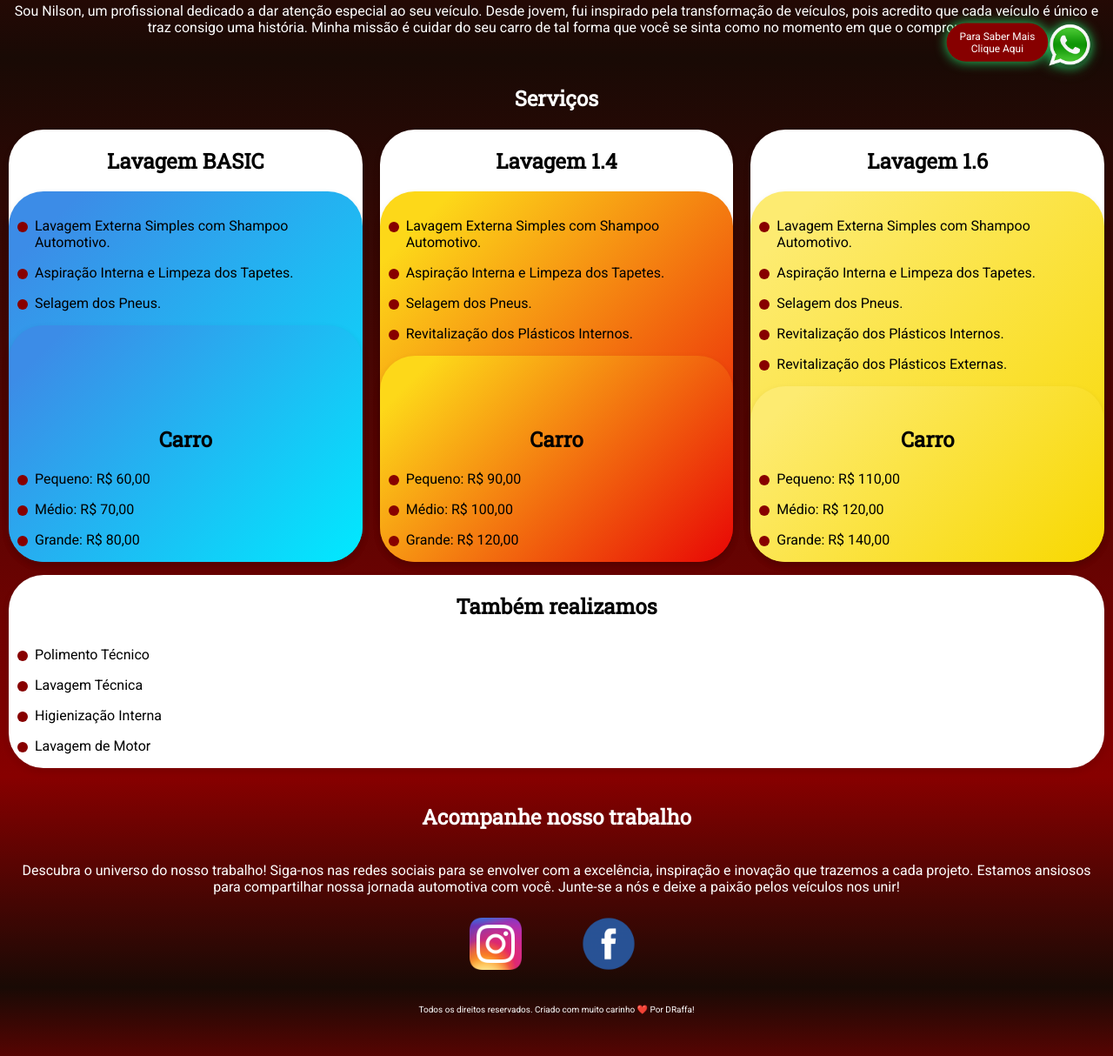
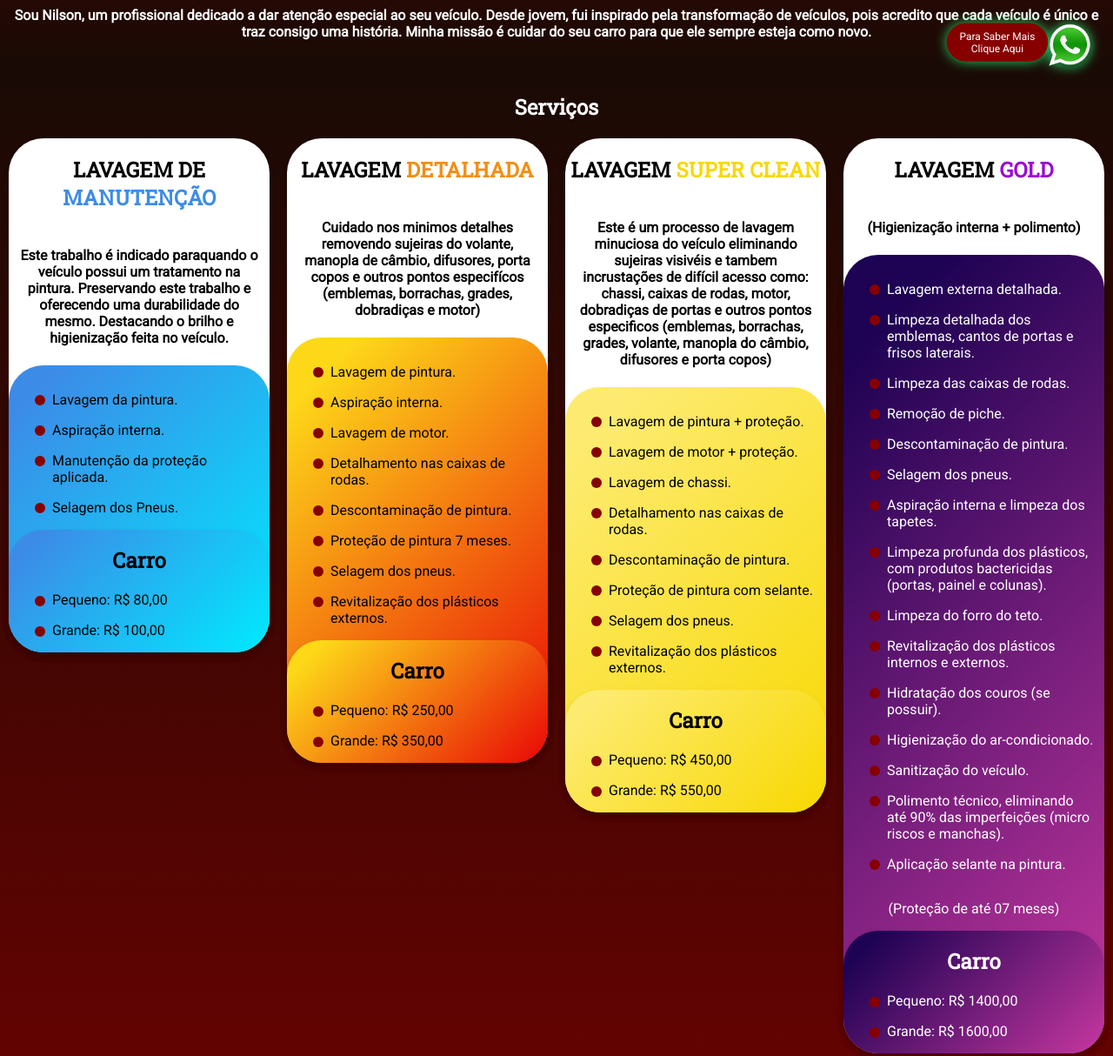
Before and after one commit to DRaffa/Nilson, a plain HTML site: page index.html in a window 1280 px wide. Shown: the part 688-1902 px from the top of the page at 87% size. Drawn offline with Linux system fonts and the light colour scheme; a script that the page names is missing.

Commit message:
Atualizacao Servicoes

```diff
--- a/index.html
+++ b/index.html
@@ -31,24 +31,29 @@
       Studio Automotivo
     </h2>
     <img src="avatar.jpeg" alt="Avatar" class="avatar">
-    <p>
+    <h4>
       Sou Nilson, um profissional dedicado a dar atenção especial ao seu veículo. Desde jovem, fui inspirado pela
       transformação de veículos, pois acredito que cada veículo é único e traz consigo uma história. Minha missão é
-      cuidar do seu carro de tal forma que você se sinta como no momento em que o comprou.
-    </p>
+      cuidar do seu carro para que ele sempre esteja como novo.
+    </h4>
   </div>
 
   <div id="servicos" class="section section2">
     <h2>Serviços</h2>
-    <div class="container"  style="margin-bottom: 40px;">
+    <div class="container" style="margin-bottom: 40px;">
       <div class="box border-box">
         <h2>
-          Lavagem BASIC
+          LAVAGEM DE <span class="basic-color">MANUTENÇÃO</span>
         </h2>
+        <h4>
+          Este trabalho é indicado paraquando o veículo possui um tratamento na pintura. Preservando este trabalho e
+          oferecendo uma durabilidade do mesmo. Destacando o brilho e higienização feita no veículo.
+        </h4>
         <div class="box border-box basic">
           <ul>
-            <li>Lavagem Externa Simples com Shampoo Automotivo.</li>
-            <li>Aspiração Interna e Limpeza dos Tapetes.</li>
+            <li>Lavagem da pintura.</li>
+            <li>Aspiração interna.</li>
+            <li>Manutenção da proteção aplicada.</li>
             <li>Selagem dos Pneus.</li>
           </ul>
 
@@ -57,9 +62,8 @@
               Carro
             </h2>
             <ul style="margin-top: 0;">
-              <li>Pequeno: R$ 60,00</li>
-              <li>Médio: R$ 70,00</li>
-              <li>Grande: R$ 80,00</li>
+              <li>Pequeno: R$ 80,00</li>
+              <li>Grande: R$ 100,00</li>
             </ul>
           </div>
         </div>
@@ -67,14 +71,23 @@
       </div>
       <div class="box border-box">
         <h2>
-          Lavagem 1.4
+          LAVAGEM <span class="media-color">DETALHADA</span>
         </h2>
+        <h4>
+          Cuidado nos minimos detalhes removendo sujeiras do volante, manopla de câmbio, difusores, porta copos e outros
+          pontos
+          especifícos (emblemas, borrachas, grades, dobradiças e motor)
+        </h4>
         <div class="box border-box media">
           <ul>
-            <li>Lavagem Externa Simples com Shampoo Automotivo.</li>
-            <li>Aspiração Interna e Limpeza dos Tapetes.</li>
-            <li>Selagem dos Pneus.</li>
-            <li>Revitalização dos Plásticos Internos.</li>
+            <li>Lavagem de pintura.</li>
+            <li>Aspiração interna.</li>
+            <li>Lavagem de motor.</li>
+            <li>Detalhamento nas caixas de rodas.</li>
+            <li>Descontaminação de pintura.</li>
+            <li>Proteção de pintura 7 meses.</li>
+            <li>Selagem dos pneus.</li>
+            <li>Revitalização dos plásticos externos.</li>
           </ul>
 
           <div class="box border-box media" style="height: 280px ;justify-content: flex-end;">
@@ -82,66 +95,158 @@
               Carro
             </h2>
             <ul style="margin-top: 0;">
-              <li>Pequeno: R$ 90,00</li>
-              <li>Médio: R$ 100,00</li>
-              <li>Grande: R$ 120,00</li>
+              <li>Pequeno: R$ 250,00</li>
+              <li>Grande: R$ 350,00</li>
             </ul>
           </div>
         </div>
       </div>
       <div class="box border-box">
         <h2>
-          Lavagem 1.6
+          LAVAGEM <span class="alta-color">SUPER CLEAN</span>
         </h2>
+        <h4>
+          Este é um processo de lavagem minuciosa do veículo eliminando sujeiras visivéis e tambem incrustações de
+          difícil acesso
+          como: chassi, caixas de rodas, motor, dobradiças de portas e outros pontos especificos
+          (emblemas, borrachas, grades, volante, manopla do câmbio, difusores e porta copos)
+        </h4>
         <div class="box border-box alta">
           <ul>
-            <li>Lavagem Externa Simples com Shampoo Automotivo.</li>
-            <li>Aspiração Interna e Limpeza dos Tapetes.</li>
-            <li>Selagem dos Pneus.</li>
-            <li>Revitalização dos Plásticos Internos.</li>
-            <li>Revitalização dos Plásticos Externas.</li>
+            <li>Lavagem de pintura + proteção.</li>
+            <li>Lavagem de motor + proteção.</li>
+            <li>Lavagem de chassi.</li>
+            <li>Detalhamento nas caixas de rodas.</li>
+            <li>Descontaminação de pintura.</li>
+            <li>Proteção de pintura com selante.</li>
+            <li>Selagem dos pneus.</li>
+            <li>Revitalização dos plásticos externos.</li>
           </ul>
 
-          <div class="box border-box alta"  style="height: 280px ;justify-content: flex-end;">
+          <div class="box border-box alta" style="height: 280px ;justify-content: flex-end;">
             <h2>
               Carro
             </h2>
             <ul style="margin-top: 0;">
-              <li>Pequeno: R$ 110,00</li>
-              <li>Médio: R$ 120,00</li>
-              <li>Grande: R$ 140,00</li>
+              <li>Pequeno: R$ 450,00</li>
+              <li>Grande: R$ 550,00</li>
+            </ul>
+          </div>
+        </div>
+      </div>
+      <div class="box border-box">
+        <h2>
+          LAVAGEM <span class="super-color">GOLD</span>
+        </h2>
+        <h4>
+          (Higienização interna + polimento)
+        </h4>
+        <div class="box border-box super">
+          <ul style="color: #fff;">
+            <li>Lavagem externa detalhada.</li>
+            <li>Limpeza detalhada dos emblemas, cantos de portas e frisos laterais.</li>
+            <li>Limpeza das caixas de rodas.</li>
+            <li>Remoção de piche.</li>
+            <li>Descontaminação de pintura.</li>
+            <li>Selagem dos pneus.</li>
+            <li>Aspiração interna e limpeza dos tapetes.</li>
+            <li>Limpeza profunda dos plásticos, com produtos bactericidas (portas, painel e colunas).</li>
+            <li>Limpeza do forro do teto.</li>
+            <li>Revitalização dos plásticos internos e externos.</li>
+            <li>Hidratação dos couros (se possuir).</li>
+            <li>Higienização do ar-condicionado.</li>
+            <li>Sanitização do veículo.</li>
+            <li>Polimento técnico, eliminando até 90% das imperfeições (micro riscos e manchas).</li>
+            <li>Aplicação selante na pintura.</li>
+          </ul>
+
+          <p>(Proteção de até 07 meses)</p>
+          <div class="box border-box super" style="height: 280px ;justify-content: flex-end;">
+            <h2>
+              Carro
+            </h2>
+            <ul style="margin-top: 0; color: #fff;">
+              <li>Pequeno: R$ 1400,00</li>
+              <li>Grande: R$ 1600,00</li>
             </ul>
           </div>
         </div>
       </div>
     </div>
     <div class="container">
-      <div class="box border-box">
-        <h2>Também realizamos</h2>
+      <div class="box border-box" style="width: 100%;">
+        <h2>TAMBÉM REALIZAMOS</h2>
+        <div class="box border-box detalhe">
           <ul>
             <li>
-            Polimento Técnico
+              Tratamento de rodas e caixas de rodas.
             </li>
             <li>
-            Lavagem Técnica
+              Hipermeabilização de tecidos.
             </li>
             <li>
-            Higienização Interna
+              Enceramento técnico.
             </li>
             <li>
-            Lavagem de Motor
+              Descontaminação de pintura.
+            </li>
+            <li>
+              Revitalização de pintura.
+            </li>
+            <li>
+              Remoção de chuva ácida dos vidros.
+            </li>
+            <li>
+              Polimento de fárois.
+            </li>
+            <li>
+              Polimento técnico.
+            </li>
+            <li>
+              Vitrificação do couro.
+            </li>
+            <li>
+              Vitrificação de plástico.
+            </li>
+            <li>
+              Vitrificação de faróis.
+            </li>
+            <li>
+              Vitrificação de pintura.
             </li>
           </ul>
         </div>
       </div>
     </div>
+  </div>
 
-  <a class="whats-app">
-    <span style="position: absolute; width: 117px; left: -136px; background-color:#870000; top: 0; padding: 10px; text-align: center; border-radius: 30px;font-size: 14px;"> Para Saber Mais<br> Clique Aqui
+
+  <a class="whats-app" target="_blank"
+  href="https://api.whatsapp.com/send?phone=5511999229538&text=Ol%C3%A1,%20gostaria%20de%20saber%20mais%20sobre%20os%20servi%C3%A7os%20oferecidos.">
+    <span
+      style="position: absolute; width: 117px; left: -136px; background-color:#870000; top: 0; padding: 10px; text-align: center; border-radius: 30px;font-size: 14px;">
+      Para Saber Mais<br> Clique Aqui
     </span>
     <img src="whatsApp.png" alt="WhatsApp">
   </a>
   <div id="redes-sociais" class="section section3">
+    <div style="color: black;
+    background-color: white;
+    padding: 10px 0;">
+      <h2>
+        Pensando no seu conforto realizamos os seguintes atendimento
+      </h2>
+      <p>
+        <br>
+        Delivery ou seja vamos até você!
+        <br>
+        Também temos o sistema Leva e Trás!
+        <br>
+        <br>
+        Por hora estamos atendendo nas cidades de São Bernardo e Santo André em breve vamos expandir nosso atendimento
+        para demais cidades.
+      </p>
+    </div>
     <h2>Acompanhe nosso trabalho</h2>
     <div class="redes-sociais">
       <p>
@@ -150,10 +255,16 @@
         Junte-se a nós e deixe a paixão pelos veículos nos unir!
       </p>
       <div class="redes-sociais-image">
+        <a target="_blank" href="https://www.instagram.com/navarro_nr_automotivo?igsh=NGlqMXExbjQ3OW56">
         <img src="instragam.png" alt="instragam">
-        <img src="facebook.png" alt="facebook">
+      </a>
+      <a target="_blank"
+      href="https://api.whatsapp.com/send?phone=5511999229538&text=Ol%C3%A1,%20gostaria%20de%20saber%20mais%20sobre%20os%20servi%C3%A7os%20oferecidos.">
+        <img src="whatsApp.png"   alt="facebook">
+      </a>
       </div>
     </div>
+
   </div>
 
   <script src="script.js"></script>
@@ -164,4 +275,5 @@
     Todos os direitos reservados. Criado com muito carinho ❤️ Por DRaffa!
   </p>
 </footer>
+
 </html>
--- a/styles.css
+++ b/styles.css
@@ -92,34 +92,37 @@ body {
 .border-box {
   border-radius: 40px;
   border-style: none;
-
-  ul {
-    margin-top: 30px;
-  }
-}
-
-.border-box.basic {
   display: flex;
   align-items: stretch;
   height: 90%;
   position: relative;
   flex-direction: column;
+  ul {
+    margin-top: 30px;
+    margin-left: 10px;
+    margin-right: 10px;
+  }
+
+  h4 {
+    margin-left: 10px;
+    margin-right: 10px;
+  }
 }
 
-.border-box.media {
-  display: flex;
-  align-items: stretch;
-  height: 90%;
-  position: relative;
-  flex-direction: column;
+.basic-color {
+  color: #3C8CE7;
 }
 
-.border-box.alta {
-  display: flex;
-  align-items: stretch;
-  height: 90%;
-  position: relative;
-  flex-direction: column;
+.media-color {
+  color: #f38e14;
+}
+
+.alta-color {
+  color: #F8D800;
+}
+
+.super-color{
+  color: #9c08d2;
 }
 
 .basic {
@@ -134,6 +137,15 @@ body {
   background-image: linear-gradient( 135deg, #FDEB71 10%, #F8D800 100%);
 }
 
+.detalhe {
+  background-image: linear-gradient( 135deg, #F0FF00 10%, #58CFFB 100%);
+}
+
+.super {
+  background-image: linear-gradient( 135deg,  rgba(30,2,83,1) 10%, rgba(198,55,160,1) 100% );
+  color: #fff;
+}
+
 .avatar {
   width: 100%;
   height: 90vh;
@@ -146,7 +158,7 @@ body {
   display: flex;
   flex-direction: row;
   justify-content: space-around;
-  align-items: stretch;
+  align-items: start;
   align-content: stretch;
   flex-wrap: wrap;
   flex: 1;
@@ -234,6 +246,7 @@ ul li:before {
   width: 100%;
   justify-content: center;
   align-items: center;
+  padding-top: 20px;
   img {
     width: 60px;
     height: 60px;
```
Lines whose indentation alone changed are shown as unchanged.
